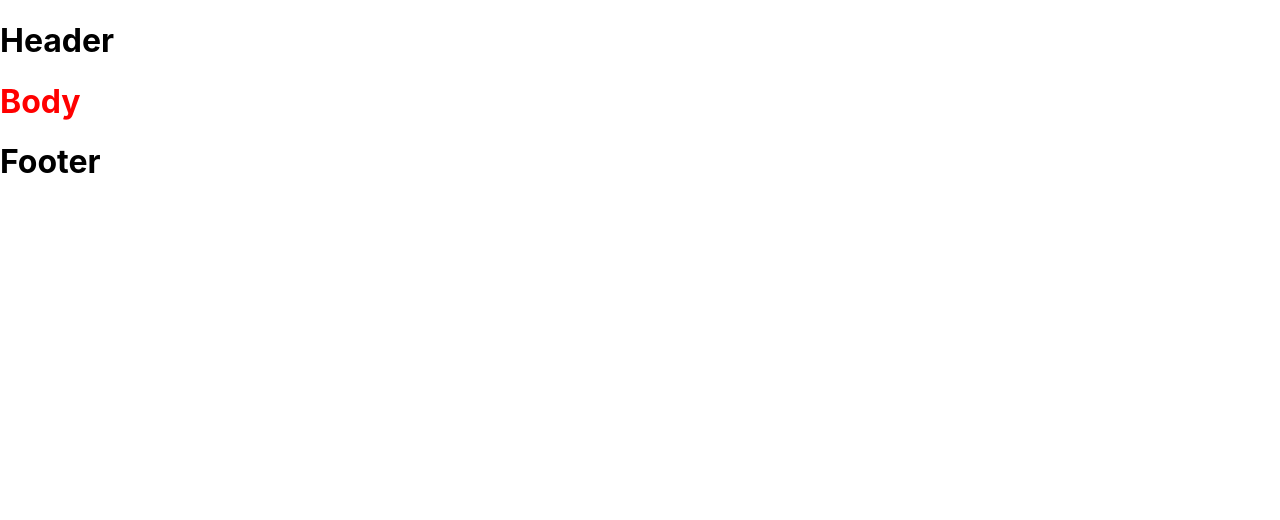
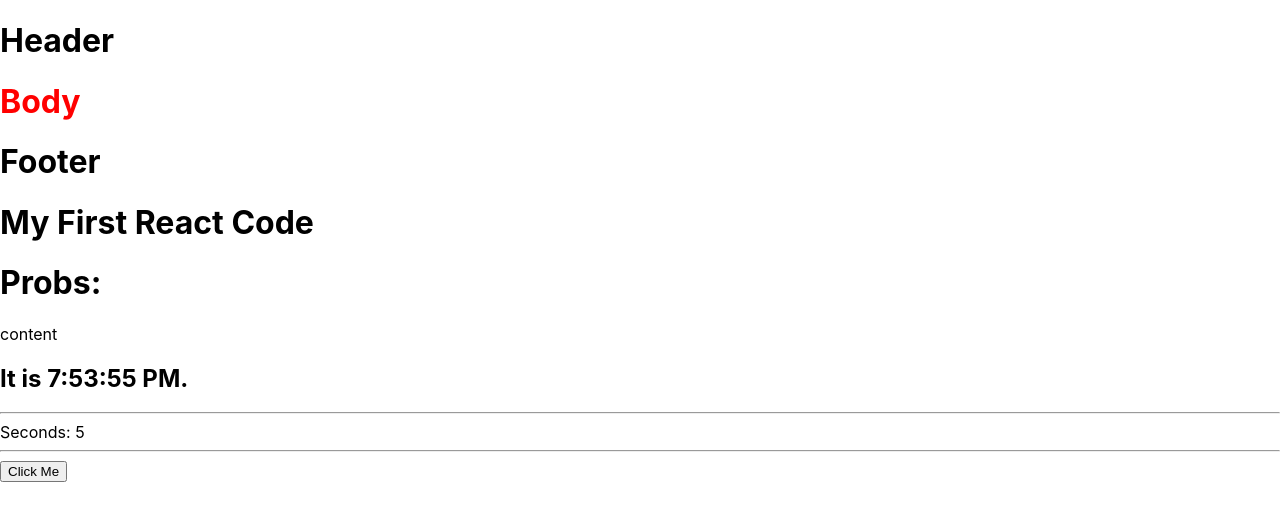
Before and after one commit to omidmohebbise/reactjs-examples, a React (Create React App) app: page / in a window 1280 px wide. Shown: the top 520 px of the page. Built offline with nearby package versions, Linux system fonts and the light colour scheme.

Commit message:
Exammple 01: create component, interval, event example and ....

```diff
--- a/src/App.js
+++ b/src/App.js
@@ -10,4 +10,5 @@ function App() {
   );
 }
 
+
 export default App;
--- /dev/null
+++ b/src/example01/ClickButton.js
@@ -0,0 +1,10 @@
+import React from 'react'
+
+function clickk(){
+    alert("fuck");
+}
+
+function ClickButtom(){
+    return <button onClick={clickk}>Click Me</button>
+}
+export default ClickButtom;
--- /dev/null
+++ b/src/example01/ComponentWithProbs.js
@@ -0,0 +1,11 @@
+import React from 'react';
+
+function ComponentWithProbs(content){
+    return(
+    <div>
+        <h1>Probs:</h1>
+        <p>content</p>
+    </div>
+    );
+}
+export default ComponentWithProbs;
--- a/src/example01/Example01.js
+++ b/src/example01/Example01.js
@@ -2,13 +2,30 @@ import React from 'react';
 import MyHeader from './MyHeader';
 import MyBody from './MyBody';
 import MyFooter from './MyFooter';
+import OtherComp from './OtherComp';
+import ComponentWithProbs from './ComponentWithProbs';
+import Timer from './Timer';
+import ClickButtom from './ClickButton';
 
 function Example01() {
+  setInterval(() => {
+    alert('hello');
+    console.log('Interval triggered');
+  }, 100000);
+
   return (
     <div>
     <MyHeader></MyHeader>
     <MyBody></MyBody>
     <MyFooter></MyFooter>
+    <OtherComp></OtherComp>
+    <ComponentWithProbs></ComponentWithProbs>
+    <h2>It is {new Date().toLocaleTimeString()}.</h2>
+    <hr></hr>
+    <Timer>10</Timer>
+    <hr/>
+    <ClickButtom></ClickButtom>
+
     </div>
   );
 }
--- /dev/null
+++ b/src/example01/OtherComp.js
@@ -0,0 +1,7 @@
+import React from "react"
+function OtherComp(){
+    const title = React.createElement('h1', {}, 'My First React Code');
+    return title;
+}
+
+export  default OtherComp;
--- /dev/null
+++ b/src/example01/Timer.js
@@ -0,0 +1,31 @@
+import React from 'react'
+
+class Timer extends React.Component {
+    constructor(props) {
+      super(props);
+      this.state = { seconds: 0 };
+    }
+
+    tick() {
+      this.setState(prevState => ({
+        seconds: prevState.seconds + 1
+      }));
+    }
+
+    componentDidMount() {
+      this.interval = setInterval(() => this.tick(), 1000);
+    }
+
+    componentWillUnmount() {
+      clearInterval(this.interval);
+    }
+
+    render() {
+      return (
+        <div>
+          Seconds: {this.state.seconds}
+        </div>
+      );
+    }
+  }
+  export default Timer;
```
